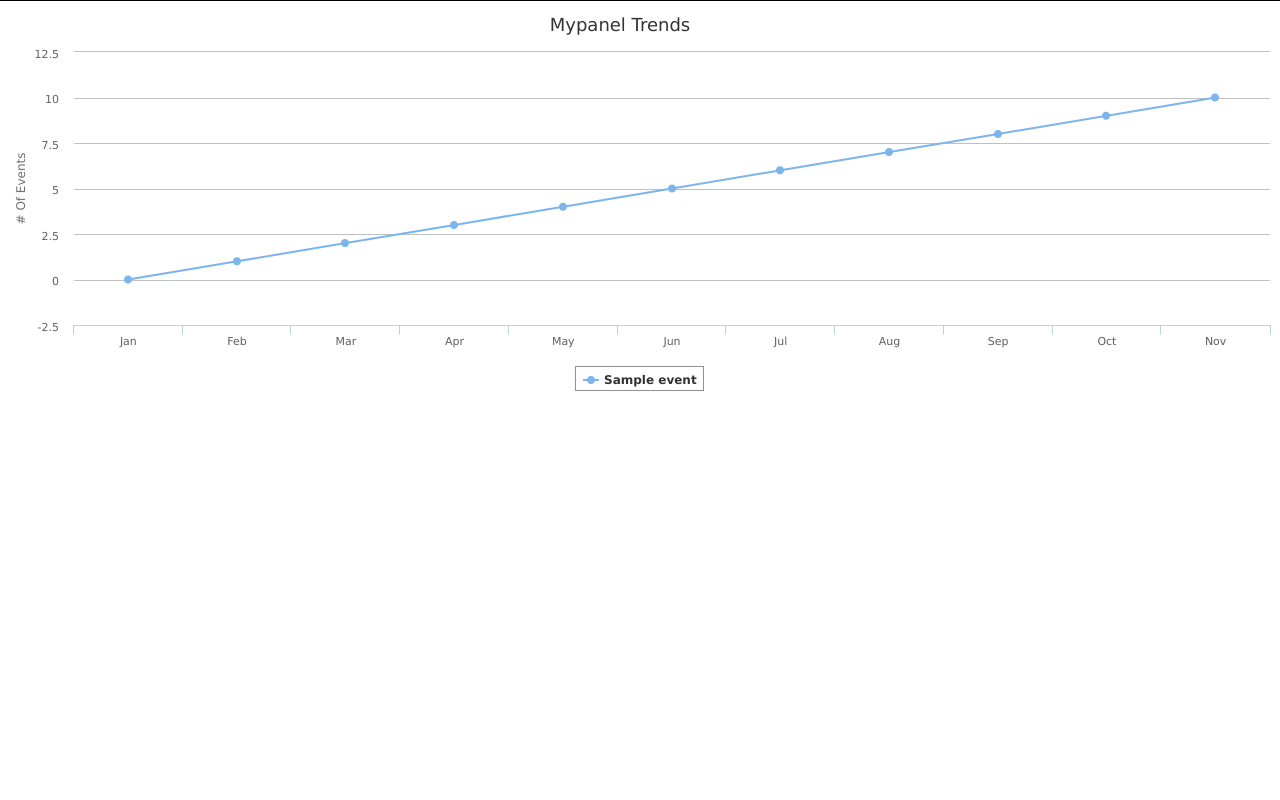
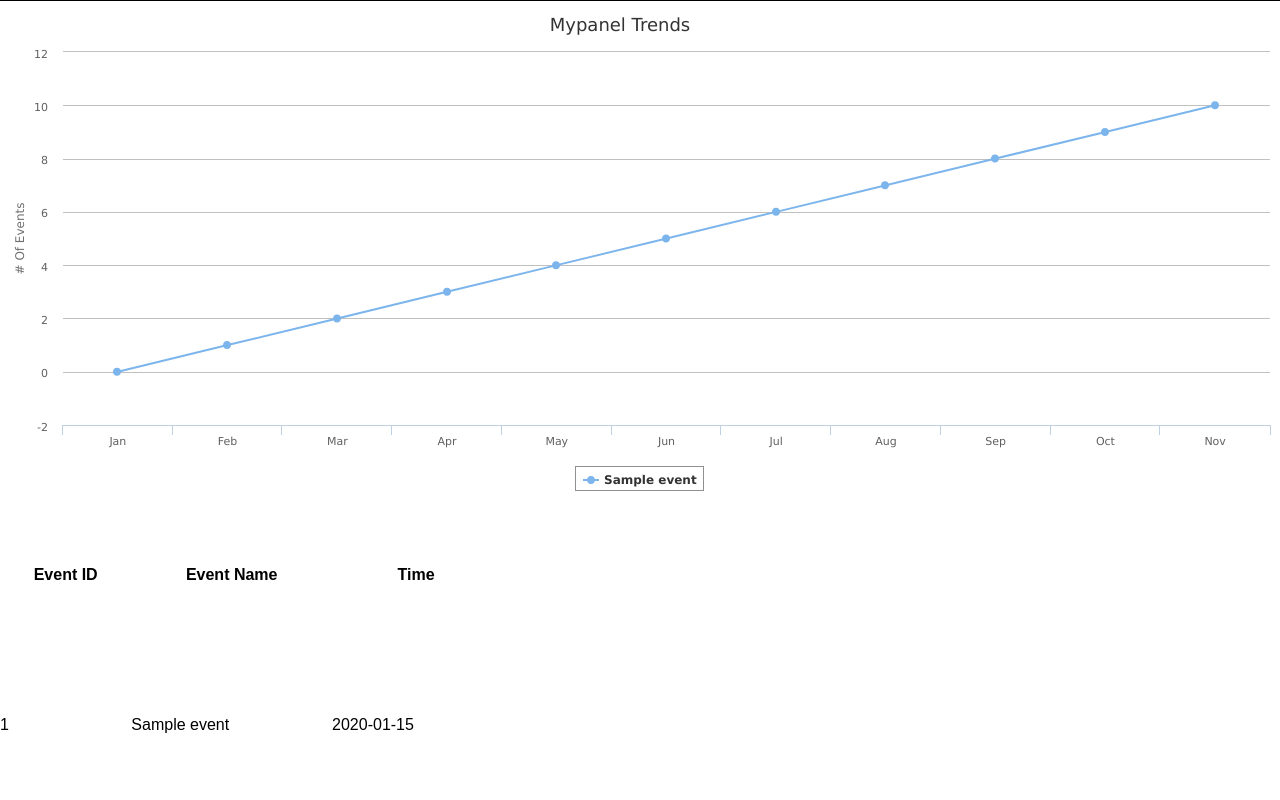
Before and after one commit to kohiomobz/mypanel, a Django app: page / in a window 1280 px wide. Shown: the part 70-870 px from the top of the page. Before the commit the page ends 461 px from the top, so only its background shows below. Run offline with Django 3.2, Linux system fonts and the light colour scheme; tables that the repository leaves empty hold one stand-in row (values such as "Sample post"); some libraries are stand-ins or nearby versions.

Commit message:
changes to git ignore file + working html table

```diff
--- a/mypanel/mypanel/static/css/style.css
+++ b/mypanel/mypanel/static/css/style.css
@@ -34,4 +34,19 @@ nav {
 .navigation li:hover {
 	color: #3286BE;
 
-;
+}
+
+/* Container div for highcharts graph */
+#container {
+
+    height: 500px; max-width: 100%;
+
+}
+
+#table {
+    height: 300px;max-width:500px;
+}
+
+table {
+    height: 100%; width:100%;
+}
--- a/mypanel/mypanel/static/js/main.js
+++ b/mypanel/mypanel/static/js/main.js
@@ -89,14 +89,21 @@ window.onload = function() {
 
 	    $('g.highcharts-button').hide(); /* remove the export module instead */
 	}
-	function fillTable(tableData, DateRange) {
+	function fillTable(tableData, dateRange) {
+	    for (var i=0; i < tableData.length; i++) {
+		var table = document.getElementsByClassName('data-table')[0];
+		console.log(table);
+		var element = document.createElement('tr');
+		var html = '<td>' + tableData[i]['event_id'] + '</td><td>' + tableData[i]['name'] + '</td><td>' + tableData[i]['time'] + '</td>';
 
-
+		element.innerHTML = html;
+		console.log(element);
+		table.appendChild(element);
+	    }
 
 	}
 
 	/* Make the Request and Plot the Graph  */
 
 	makeDataRequest();
-
 }
--- a/mypanel/mypanel/templates/index.html
+++ b/mypanel/mypanel/templates/index.html
@@ -12,5 +12,17 @@
 <script type="text/javascript" src="{% static "/static/js/highcharts.js" %}"></script>
 <script type="text/javascript" src="{% static "/static/js/exporting.js" %}"></script>
 <script type="text/javascript" src="{% static "/static/js/main.js" %}"></script>
+<link href="{% static "/static/css/style.css" %}" type="rel/stylesheet"></script>
+
+<!-- container div for highcharts graph-->
+
+<div id='table'>
+    <table class='data-table'>
+	<!-- add header row -->
+	<tr><th>Event ID</th><th>Event Name</th><th>Time</th><tr>
+
+    </table>
+
+</div>
 
 {% endblock %}
```
Also changed, not shown: 1 other file.
